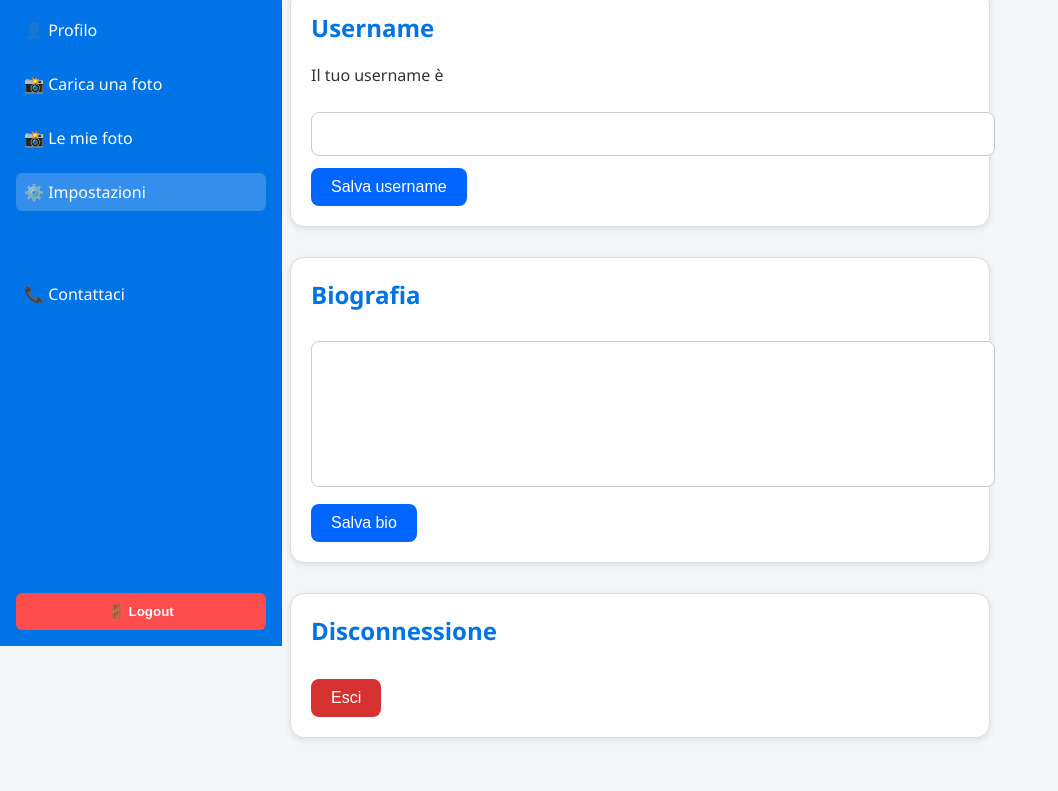
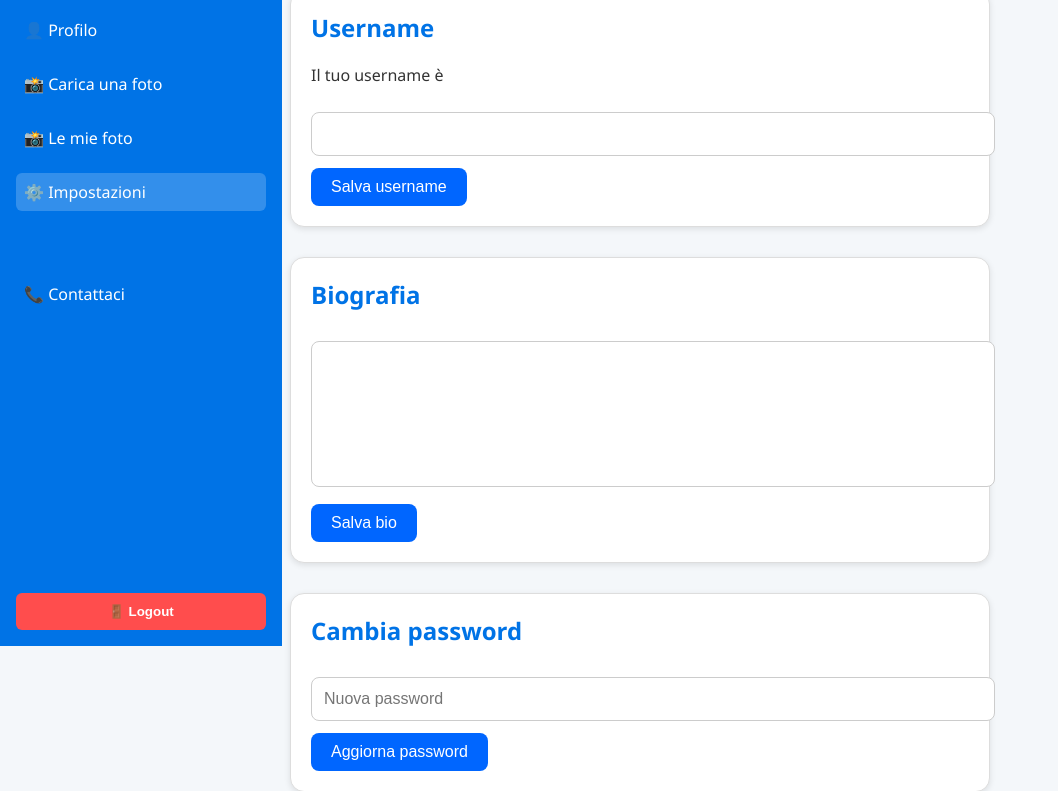
Before and after one commit to OnlyFrenck/myfrem.friuliemergenze.it, a website with bundled scripts: page dashboard/settings/index.html in a window 1280 px wide. Shown: the part 164-955 px from the top of the page, without its empty margins (0-1058 px from the left). Built offline with nearby package versions, Linux system fonts and the light colour scheme; no server answers.

Commit message:
Aggiornamento 066

```diff
--- a/dashboard/settings/index.html
+++ b/dashboard/settings/index.html
@@ -61,7 +61,7 @@
         </section>
 
         <!-- PASSWORD -->
-        <section class="settings-card" id="passwordCard" style="display:none;">
+        <section class="settings-card" id="passwordCard">
         <h2>Cambia password</h2>
         <input type="password" id="newPassword" placeholder="Nuova password" class="input">
         <button id="savePasswordBtn" class="btn">Aggiorna password</button>
```
